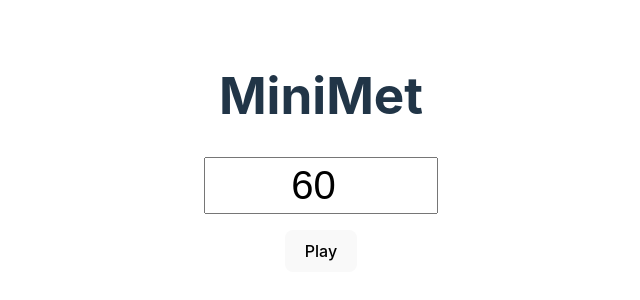
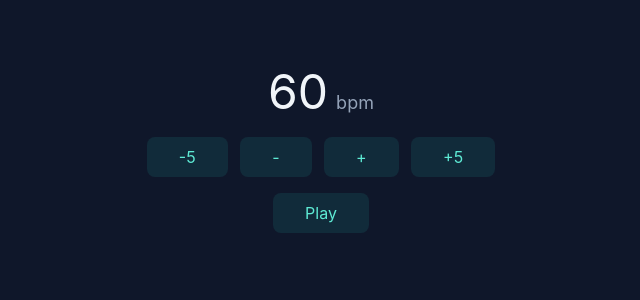
Before and after one commit to debashisbiswas/minimet, a Svelte app: page / in a window 1280 px wide. Shown: the part 248-548 px from the top of the page, without its empty margins (319-959 px from the left). Built offline with nearby package versions, Linux system fonts and the light colour scheme.

Commit message:
tailwind, styling

```diff
--- a/index.html
+++ b/index.html
@@ -6,8 +6,8 @@
     <meta name="viewport" content="width=device-width, initial-scale=1.0" />
     <title>MiniMet</title>
   </head>
-  <body>
-    <div id="app"></div>
+  <body class="flex place-items-center m-0 min-h-screen bg-slate-900 text-slate-100 antialiased">
+    <div id="app" class="text-center m-auto"></div>
     <script type="module" src="/src/main.ts"></script>
   </body>
 </html>
--- a/package.json
+++ b/package.json
@@ -12,8 +12,12 @@
   "devDependencies": {
     "@sveltejs/vite-plugin-svelte": "^3.0.1",
     "@tsconfig/svelte": "^5.0.2",
+    "autoprefixer": "^10.4.16",
+    "postcss": "^8.4.32",
+    "postcss-load-config": "^5.0.2",
     "svelte": "^4.2.8",
     "svelte-check": "^3.6.2",
+    "tailwindcss": "^3.3.6",
     "tslib": "^2.6.2",
     "typescript": "^5.2.2",
     "vite": "^5.0.8"
--- /dev/null
+++ b/postcss.config.cjs
@@ -0,0 +1,13 @@
+const tailwindcss = require("tailwindcss");
+const autoprefixer = require("autoprefixer");
+
+const config = {
+  plugins: [
+    //Some plugins, like tailwindcss/nesting, need to run before Tailwind,
+    tailwindcss(),
+    //But others, like autoprefixer, need to run after,
+    autoprefixer,
+  ],
+};
+
+module.exports = config;
--- a/src/App.svelte
+++ b/src/App.svelte
@@ -1,11 +1,13 @@
 <script lang="ts">
   import * as Tone from "tone";
+  import Button from "./lib/Button.svelte";
+
   let currentTempo = 60;
   let playing = false;
 
   let osc: Tone.Oscillator;
 
-  function handleClick() {
+  function togglePlaying() {
     if (!osc) {
       osc = new Tone.Oscillator().toDestination();
     }
@@ -29,26 +31,22 @@
 </script>
 
 <main>
-  <h1>MiniMet</h1>
+  <p class="text-5xl mb-4">
+    {currentTempo}<span class="text-lg text-slate-400 ml-2">bpm</span>
+  </p>
 
-  <input type="number" bind:value={currentTempo} size="3" />
+  <div class="mb-2">
+    <Button on:click={() => (currentTempo -= 5)}>-5</Button>
+    <Button on:click={() => currentTempo--}>-</Button>
+    <Button on:click={() => currentTempo++}>+</Button>
+    <Button on:click={() => (currentTempo += 5)}>+5</Button>
+  </div>
 
-  <button on:click={handleClick}>
+  <Button on:click={togglePlaying}>
     {#if playing}
       Pause
     {:else}
       Play
     {/if}
-  </button>
+  </Button>
 </main>
-
-<style>
-  input {
-    font-size: 2.5rem;
-    display: block;
-    text-align: center;
-    padding: 0.25rem;
-    margin-bottom: 1rem;
-    width: 10ch;
-  }
-</style>
--- a/src/app.css
+++ /dev/null
@@ -1,79 +0,0 @@
-:root {
-  font-family: Inter, system-ui, Avenir, Helvetica, Arial, sans-serif;
-  line-height: 1.5;
-  font-weight: 400;
-
-  color-scheme: light dark;
-  color: rgba(255, 255, 255, 0.87);
-  background-color: #242424;
-
-  font-synthesis: none;
-  text-rendering: optimizeLegibility;
-  -webkit-font-smoothing: antialiased;
-  -moz-osx-font-smoothing: grayscale;
-}
-
-a {
-  font-weight: 500;
-  color: #646cff;
-  text-decoration: inherit;
-}
-a:hover {
-  color: #535bf2;
-}
-
-body {
-  margin: 0;
-  display: flex;
-  place-items: center;
-  min-width: 320px;
-  min-height: 100vh;
-}
-
-h1 {
-  font-size: 3.2em;
-  line-height: 1.1;
-}
-
-.card {
-  padding: 2em;
-}
-
-#app {
-  max-width: 1280px;
-  margin: 0 auto;
-  padding: 2rem;
-  text-align: center;
-}
-
-button {
-  border-radius: 8px;
-  border: 1px solid transparent;
-  padding: 0.6em 1.2em;
-  font-size: 1em;
-  font-weight: 500;
-  font-family: inherit;
-  background-color: #1a1a1a;
-  cursor: pointer;
-  transition: border-color 0.25s;
-}
-button:hover {
-  border-color: #646cff;
-}
-button:focus,
-button:focus-visible {
-  outline: 4px auto -webkit-focus-ring-color;
-}
-
-@media (prefers-color-scheme: light) {
-  :root {
-    color: #213547;
-    background-color: #ffffff;
-  }
-  a:hover {
-    color: #747bff;
-  }
-  button {
-    background-color: #f9f9f9;
-  }
-}
--- /dev/null
+++ b/src/app.pcss
@@ -0,0 +1,7 @@
+@tailwind base;
+@tailwind components;
+@tailwind utilities;
+
+:root {
+  font-family: Inter, system-ui, Avenir, Helvetica, Arial, sans-serif;
+}
--- /dev/null
+++ b/src/lib/Button.svelte
@@ -0,0 +1,3 @@
+<button class="px-8 py-2 bg-teal-400/10 text-teal-300 m-1 rounded-lg" on:click>
+  <slot />
+</button>
--- a/svelte.config.js
+++ b/svelte.config.js
@@ -1,7 +1,7 @@
-import { vitePreprocess } from '@sveltejs/vite-plugin-svelte'
+import { vitePreprocess } from "@sveltejs/vite-plugin-svelte";
 
 export default {
   // Consult https://svelte.dev/docs#compile-time-svelte-preprocess
   // for more information about preprocessors
-  preprocess: vitePreprocess(),
-}
+  preprocess: [vitePreprocess({})],
+};
--- /dev/null
+++ b/tailwind.config.cjs
@@ -0,0 +1,12 @@
+/** @type {import('tailwindcss').Config}*/
+const config = {
+  content: ["index.html", "./src/**/*.{html,js,svelte,ts}"],
+
+  theme: {
+    extend: {},
+  },
+
+  plugins: [],
+};
+
+module.exports = config;
```
Also changed, not shown: src/main.ts (+5 -5 lines), 1 other file (tests, documents, lock files or other folders).
